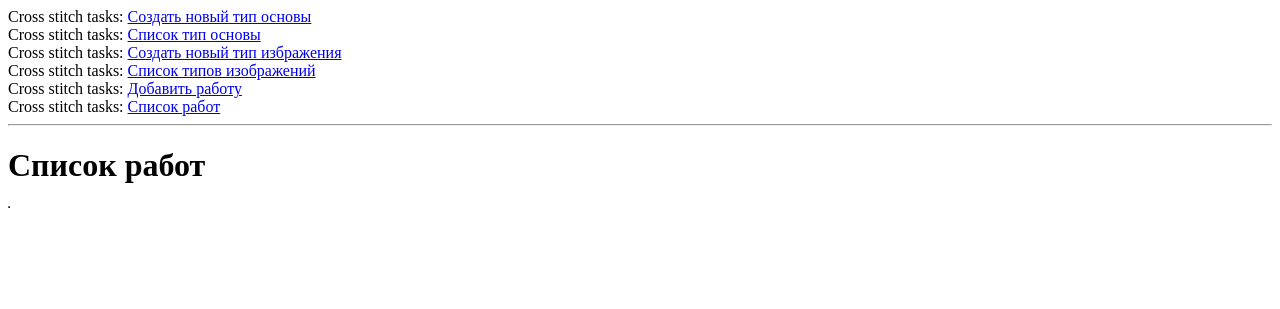
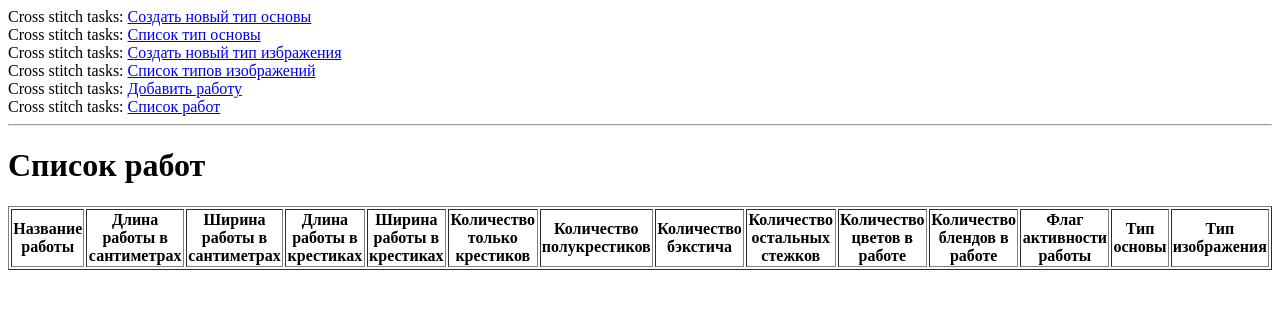
Before and after one commit to agnusarev/cross-stitch-tasks, a Python web app: template src/cross_stitch_tasks/api/templates/job_list.html in a window 1280 px wide. Shown: the top 309 px of the page. Run offline with Jinja, Linux system fonts and the light colour scheme; the template is opened without the code that fills it, so the values that code supplies are empty.

Commit message:
добавил название в Работы, исправил вывод списка работ, добавил создание процесса

```diff
--- a/src/cross_stitch_tasks/alembic/versions/001_init.py
+++ b/src/cross_stitch_tasks/alembic/versions/001_init.py
@@ -43,6 +43,7 @@
     op.create_table(
         "jobs",
         sa.Column("id", sa.INTEGER(), autoincrement=True, nullable=False, comment="Идентификатор работы"),
+        sa.Column("name", sa.VARCHAR(length=200), nullable=False, comment="Название работы"),
         sa.Column("length_in_cm", sa.INTEGER(), nullable=False, comment="Длина работы в сантиметрах"),
         sa.Column("width_in_cm", sa.INTEGER(), nullable=False, comment="Ширина работы в сантиметрах"),
         sa.Column("length_in_crosses", sa.INTEGER(), nullable=False, comment="Длина работы в крестиках"),
--- a/src/cross_stitch_tasks/api/templates/job_list.html
+++ b/src/cross_stitch_tasks/api/templates/job_list.html
@@ -4,8 +4,25 @@
 <h1>Список работ</h1>
 
 <table border="1px">
+    <tr>
+        <th>Название работы</th>
+        <th>Длина работы в сантиметрах</th>
+        <th>Ширина работы в сантиметрах</th>
+        <th>Длина работы в крестиках</th>
+        <th>Ширина работы в крестиках</th>
+        <th>Количество только крестиков</th>
+        <th>Количество полукрестиков</th>
+        <th>Количество бэкстича</th>
+        <th>Количество остальных стежков</th>
+        <th>Количество цветов в работе</th>
+        <th>Количество блендов в работе</th>
+        <th>Флаг активности работы</th>
+        <th>Тип основы</th>
+        <th>Тип изображения</th>
+    </tr>
     {% for job in jobs %}
     <tr>
+        <th>{{job.name}}</th>
         <th>{{job.length_in_cm}}</th>
         <th>{{job.width_in_cm}}</th>
         <th>{{job.length_in_crosses}}</th>
@@ -17,6 +34,8 @@
         <th>{{job.number_of_colors}}</th>
         <th>{{job.number_of_blends}}</th>
         <th>{{job.is_active}}</th>
+        <th>{{job.type_of_base}}</th>
+        <th>{{job.type_of_image}}</th>
     </tr>
     {% endfor %}
 </table>
--- a/src/cross_stitch_tasks/api/templates/jobs_form.html
+++ b/src/cross_stitch_tasks/api/templates/jobs_form.html
@@ -4,6 +4,10 @@
 <h1>Добавить работу</h1>
 <form action="" method="post" novalidate>
   {{ form.hidden_tag() }}
+  <p>
+    {{ form.name.label }}<br>
+    {{ form.name(size=100) }}
+  </p>
   <p>
     {{ form.length_in_cm.label }}<br>
     {{ form.length_in_cm(size=100) }}
```
Also changed, not shown: src/cross_stitch_tasks/api/models/cross_stitch.py (+8 -5 lines), src/cross_stitch_tasks/api/views/jobs_form.py (+13 -2 lines), tests/test_common.py (+2 -0 lines).
